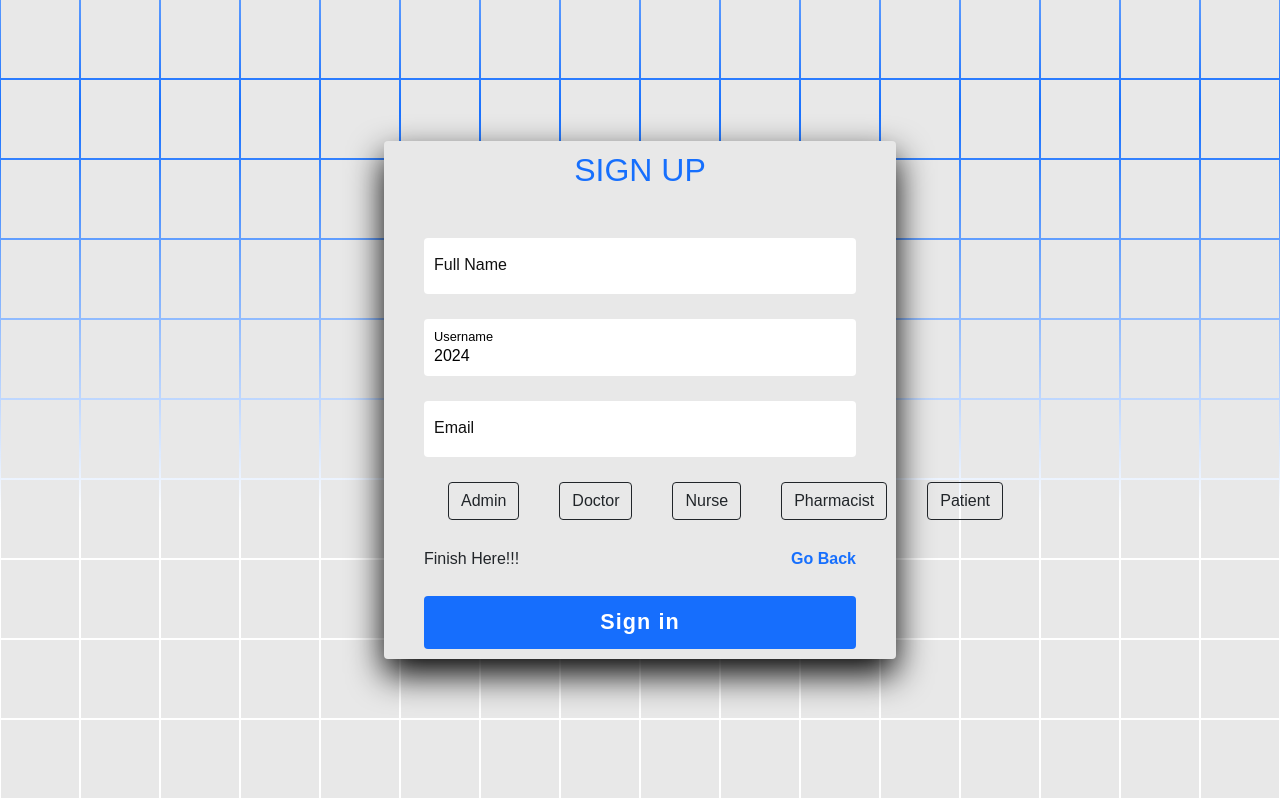
After one commit to floribica/WellCare-Hospital, a Python web app: template flask_app/templates/registerAuto.html in a window 1280 px wide. The commit adds this page. Run offline with Jinja, Linux system fonts and the light colour scheme; the template is opened without the code that fills it, so the values that code supplies are empty.

Commit message:
automatic registration

```diff
--- a/flask_app/templates/admin.html
+++ b/flask_app/templates/admin.html
@@ -209,7 +209,7 @@
                                 <div class="list-group">
 
                                     {%for app in applications%}
-                                    <a href="#" class="list-group-item">
+                                    <a href="/register/{{app.id}}" class="list-group-item">
                                         <i class="fa fa-envelope fa-fw"></i><span class="text-primary fw-bold">{{app.fullName}}</span> need an account
                                         <span class="pull-right text-muted small">
                                             <em id="relativeTime">{{ app.created_at }}</em>
--- /dev/null
+++ b/flask_app/templates/registerAuto.html
@@ -0,0 +1,200 @@
+<!doctype html>
+
+<html lang="en">
+
+<head>
+
+    <meta charset="UTF-8">
+
+    <title>WellCare</title>
+    <link rel="icon" href="../static/index/img/favicon.png">
+    <link href="https://cdn.jsdelivr.net/npm/bootstrap@5.0.2/dist/css/bootstrap.min.css" rel="stylesheet"
+        integrity="sha384-EVSTQN3/azprG1Anm3QDgpJLIm9Nao0Yz1ztcQTwFspd3yD65VohhpuuCOmLASjC" crossorigin="anonymous">
+    <link rel="stylesheet" href="{{ url_for('static', filename = 'css/signup.css') }}" />
+
+</head>
+
+<body>
+
+    <section> <span></span> <span></span> <span></span> <span></span> <span></span> <span></span> <span></span>
+        <span></span> <span></span> <span></span> <span></span> <span></span> <span></span> <span></span> <span></span>
+        <span></span> <span></span> <span></span> <span></span> <span></span> <span></span> <span></span> <span></span>
+        <span></span> <span></span> <span></span> <span></span> <span></span> <span></span> <span></span> <span></span>
+        <span></span> <span></span> <span></span> <span></span> <span></span> <span></span> <span></span> <span></span>
+        <span></span> <span></span> <span></span> <span></span> <span></span> <span></span> <span></span> <span></span>
+        <span></span> <span></span> <span></span> <span></span> <span></span> <span></span> <span></span> <span></span>
+        <span></span> <span></span> <span></span> <span></span> <span></span> <span></span> <span></span> <span></span>
+        <span></span> <span></span> <span></span> <span></span> <span></span> <span></span> <span></span> <span></span>
+        <span></span> <span></span> <span></span> <span></span> <span></span> <span></span> <span></span> <span></span>
+        <span></span> <span></span> <span></span> <span></span> <span></span> <span></span> <span></span> <span></span>
+        <span></span> <span></span> <span></span> <span></span> <span></span> <span></span> <span></span> <span></span>
+        <span></span> <span></span> <span></span> <span></span> <span></span> <span></span> <span></span> <span></span>
+        <span></span> <span></span> <span></span> <span></span> <span></span> <span></span> <span></span> <span></span>
+        <span></span> <span></span> <span></span> <span></span> <span></span> <span></span> <span></span> <span></span>
+        <span></span> <span></span> <span></span> <span></span> <span></span> <span></span> <span></span> <span></span>
+        <span></span> <span></span> <span></span> <span></span> <span></span> <span></span> <span></span> <span></span>
+        <span></span> <span></span> <span></span> <span></span> <span></span> <span></span> <span></span> <span></span>
+        <span></span> <span></span> <span></span> <span></span> <span></span> <span></span> <span></span> <span></span>
+        <span></span> <span></span> <span></span> <span></span> <span></span> <span></span> <span></span> <span></span>
+        <span></span> <span></span> <span></span> <span></span> <span></span> <span></span> <span></span> <span></span>
+        <span></span> <span></span> <span></span> <span></span> <span></span> <span></span> <span></span> <span></span>
+        <span></span> <span></span> <span></span> <span></span> <span></span> <span></span> <span></span> <span></span>
+        <span></span> <span></span> <span></span> <span></span> <span></span> <span></span> <span></span> <span></span>
+        <span></span> <span></span> <span></span> <span></span> <span></span> <span></span> <span></span> <span></span>
+        <span></span> <span></span> <span></span> <span></span> <span></span> <span></span> <span></span> <span></span>
+        <span></span> <span></span> <span></span> <span></span> <span></span> <span></span> <span></span> <span></span>
+        <span></span> <span></span> <span></span> <span></span> <span></span> <span></span> <span></span> <span></span>
+        <span></span> <span></span> <span></span> <span></span> <span></span> <span></span> <span></span> <span></span>
+        <span></span> <span></span> <span></span> <span></span> <span></span> <span></span> <span></span> <span></span>
+        <span></span> <span></span> <span></span> <span></span> <span></span> <span></span> <span></span> <span></span>
+        <span></span> <span></span> <span></span> <span></span> <span></span> <span></span> <span></span> <span></span>
+        <span></span> <span></span> <span></span> <span></span> <span></span>
+
+
+        <div class="signup ">
+            <form class="content" action="/register/process" method="post">
+                <div class="content">
+
+                    <h2>Sign Up</h2>
+
+                    <div class="form">
+
+                        <div class="inputBox">
+
+                            <input type="text" name="fullName" value="{{app_user.fullName}}" required> <i>Full Name</i>
+
+                        </div>
+                        {% with messages = get_flashed_messages(category_filter=["fullregister"]) %}
+                        {% if messages %}
+
+                        {% for message in messages %}
+                        <p class="text-danger text-center">{{ message }}</p>
+                        {% endfor %}
+
+                        {% endif %}
+                        {% endwith %}
+
+
+                        <div class="inputBox">
+
+                            <input type="text" name="username" required> <i>Username</i>
+
+                        </div>
+                        {% with messages = get_flashed_messages(category_filter=["usernameregister"]) %}
+                        {% if messages %}
+
+                        {% for message in messages %}
+                        <p class="text-danger text-center">{{ message }}</p>
+                        {% endfor %}
+
+                        {% endif %}
+                        {% endwith %}
+
+                        <div class="inputBox">
+
+                            <input type="email" name="email" value="{{app_user.email}}" required> <i>Email</i>
+
+                        </div>
+                        {% with messages = get_flashed_messages(category_filter=["emailregister"]) %}
+                        {% if messages %}
+
+                        {% for message in messages %}
+                        <p class="text-danger text-center">{{ message }}</p>
+                        {% endfor %}
+
+                        {% endif %}
+                        {% endwith %}
+
+                        <div class="d-flex justify-content-evenly">
+                            <div class="form-check form-check-inline">
+                                <input class="btn-check" type="radio" name="role" id="admin" value="a">
+                                <label class="btn btn-outline-dark" for="admin">Admin</label>
+                            </div>
+                            <div class="form-check form-check-inline">
+                                <input class="btn-check" type="radio" name="role" id="doc" value="d">
+                                <label class="btn btn-outline-dark" for="doc">Doctor</label>
+                            </div>
+                            <div class="form-check form-check-inline">
+                                <input class="btn-check" type="radio" name="role" id="nurse" value="n">
+                                <label class="btn btn-outline-dark" for="nurse">Nurse</label>
+                            </div>
+                            <div class="form-check form-check-inline">
+                                <input class="btn-check" type="radio" name="role" id="pharmacist" value="f">
+                                <label class="btn btn-outline-dark" for="pharmacist">Pharmacist</label>
+                            </div>
+                            <div class="form-check form-check-inline">
+                                <input class="btn-check" type="radio" name="role" id="patient" value="p">
+                                <label class="btn btn-outline-dark" for="patient">Patient</label>
+                            </div>
+                        </div>
+
+
+                        <div class="links">Finish Here!!! <a href="/">Go Back</a>
+
+                        </div>
+
+                        <div class="inputBox">
+
+                            <input type="submit" value="Sign in">
+
+                        </div>
+
+                    </div>
+
+                </div>
+            </form>
+        </div>
+
+    </section>
+
+    <script>
+        // Get the value to check
+        var roleValue = "{{app_user.role}}"; // This should be dynamically set based on your backend logic
+
+        if (roleValue === "doctor") {
+            roleValue = "d"; // Set role value to "D456" if role is "doctor"
+        }
+        else if (roleValue === "nurse") {
+            roleValue = "n"; // Set role value to "N456" if role is "nurse"
+        }
+        else if (roleValue === "pharmacist") {
+            roleValue = "f"; // Set role value to "F456" if role is "pharmacist"
+        }
+        else if (roleValue === "patient") {
+            roleValue = "p"; // Set role value to "P456" if role is "patient"
+        }
+        else if (roleValue === "admin") {
+            roleValue = "a"; // Set role value to "A456" if role is "admin"
+        }
+        // Loop through radio buttons to find the one with the matching value
+        var radioButtons = document.getElementsByName('role');
+        for (var i = 0; i < radioButtons.length; i++) {
+            if (radioButtons[i].value === roleValue) {
+                radioButtons[i].checked = true; // Set the radio button as checked if its value matches the roleValue
+                break; // Exit the loop once a match is found
+            }
+        }
+
+        var fullName = "{{ app_user.fullName }}"; // Assuming fullName is dynamically set
+
+        // Extract the first letter of the first name and the last name
+        var names = fullName.split(' '); // Split the fullName into an array of names
+        var firstName = names[0].toLowerCase(); // Get the first name
+        var lastName = names[names.length - 1].toLowerCase(); // Get the last name
+        var firstLetter = firstName.charAt(0); // Get the first letter of the first name
+
+        // Get the current year
+        var currentYear = new Date().getFullYear();
+
+        // Concatenate the first letter of the first name, the last name, and the current year
+        var result = firstLetter + lastName + currentYear;
+
+        // Set the value of the username input to the result
+        document.getElementsByName('username')[0].value = result;
+
+
+    </script>
+
+</body>
+
+</html>
```
Also changed, not shown: flask_app/controllers/admin.py (+13 -3 lines), flask_app/models/application.py (+9 -0 lines), flask_app/templates/nurse.html (added, +11 -0 lines), 2 other files.
